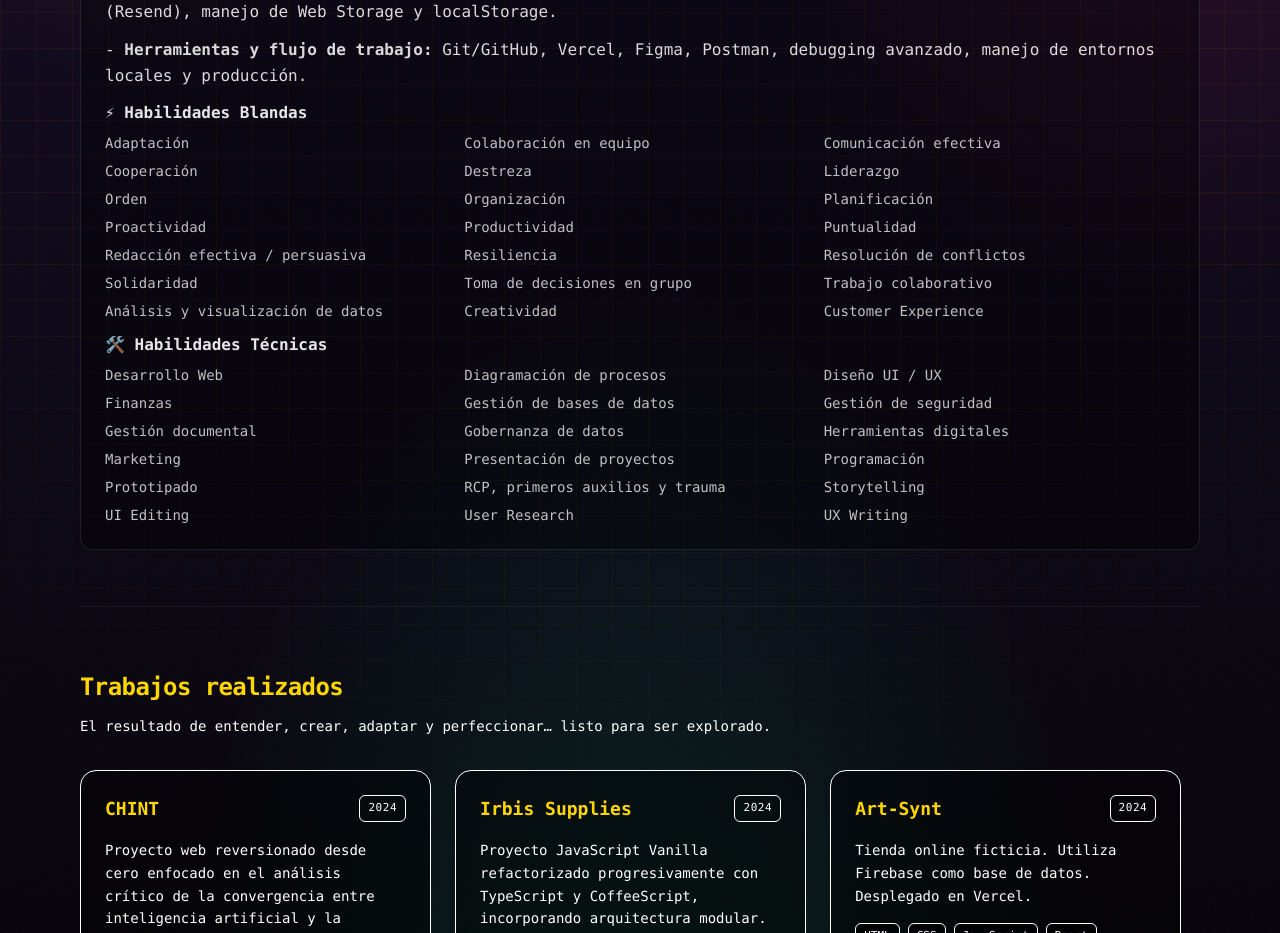
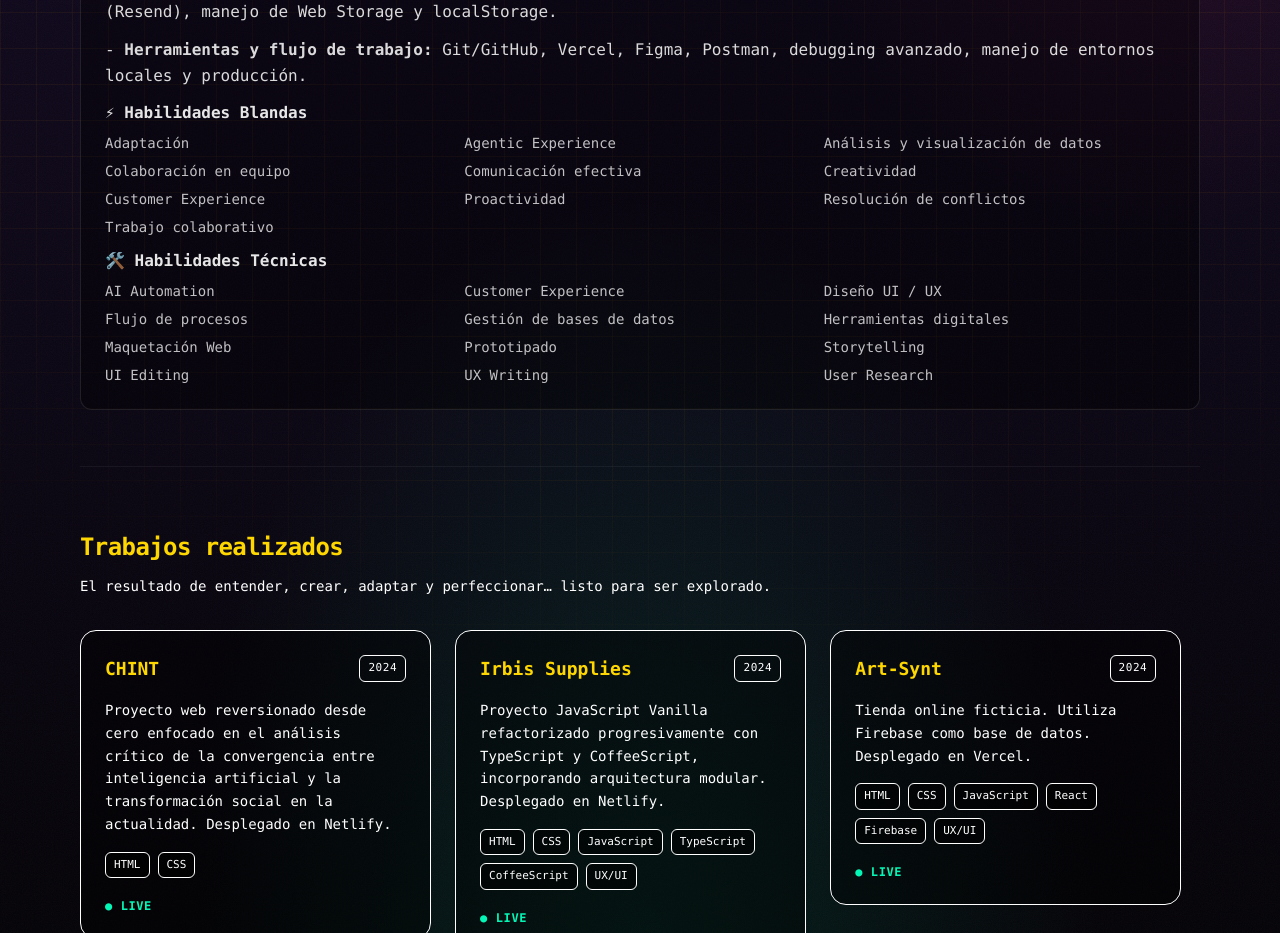
Before and after one commit to lu-developer476/Portfolio, a Next.js app: page /about in a window 1280 px wide. Shown: the part 960-1893 px from the top of the page. Built offline with nearby package versions, Linux system fonts and the light colour scheme.

Commit message:
page.tsx

```diff
--- a/src/app/about/page.tsx
+++ b/src/app/about/page.tsx
@@ -56,26 +56,15 @@ export default function AboutPage() {
             <h3 className="text-white/90 font-semibold mb-2">⚡ Habilidades Blandas</h3>
             <div className="grid grid-cols-2 md:grid-cols-3 gap-2 text-white/75 text-sm">
               <span>Adaptación</span>
+              <span>Agentic Experience</span>
+              <span>Análisis y visualización de datos</span>
               <span>Colaboración en equipo</span>
               <span>Comunicación efectiva</span>
-              <span>Cooperación</span>
-              <span>Destreza</span>
-              <span>Liderazgo</span>
-              <span>Orden</span>
-              <span>Organización</span>
-              <span>Planificación</span>
-              <span>Proactividad</span>
-              <span>Productividad</span>
-              <span>Puntualidad</span>
-              <span>Redacción efectiva / persuasiva</span>
-              <span>Resiliencia</span>
-              <span>Resolución de conflictos</span>
-              <span>Solidaridad</span>
-              <span>Toma de decisiones en grupo</span>
-              <span>Trabajo colaborativo</span>
-              <span>Análisis y visualización de datos</span>
               <span>Creatividad</span>
               <span>Customer Experience</span>
+              <span>Proactividad</span>
+              <span>Resolución de conflictos</span>
+              <span>Trabajo colaborativo</span>
             </div>
           </div>
 
@@ -83,24 +72,18 @@ export default function AboutPage() {
           <div className="mt-6">
             <h3 className="text-white/90 font-semibold mb-2">🛠️ Habilidades Técnicas</h3>
             <div className="grid grid-cols-2 md:grid-cols-3 gap-2 text-white/75 text-sm">
-              <span>Desarrollo Web</span>
-              <span>Diagramación de procesos</span>
+              <span>AI Automation</span>
+              <span>Customer Experience</span>
               <span>Diseño UI / UX</span>
-              <span>Finanzas</span>
+              <span>Flujo de procesos</span>
               <span>Gestión de bases de datos</span>
-              <span>Gestión de seguridad</span>
-              <span>Gestión documental</span>
-              <span>Gobernanza de datos</span>
               <span>Herramientas digitales</span>
-              <span>Marketing</span>
-              <span>Presentación de proyectos</span>
-              <span>Programación</span>
+              <span>Maquetación Web</span>
               <span>Prototipado</span>
-              <span>RCP, primeros auxilios y trauma</span>
               <span>Storytelling</span>
               <span>UI Editing</span>
+              <span>UX Writing</span>
               <span>User Research</span>
-              <span>UX Writing</span>
             </div>
           </div>
 
```
